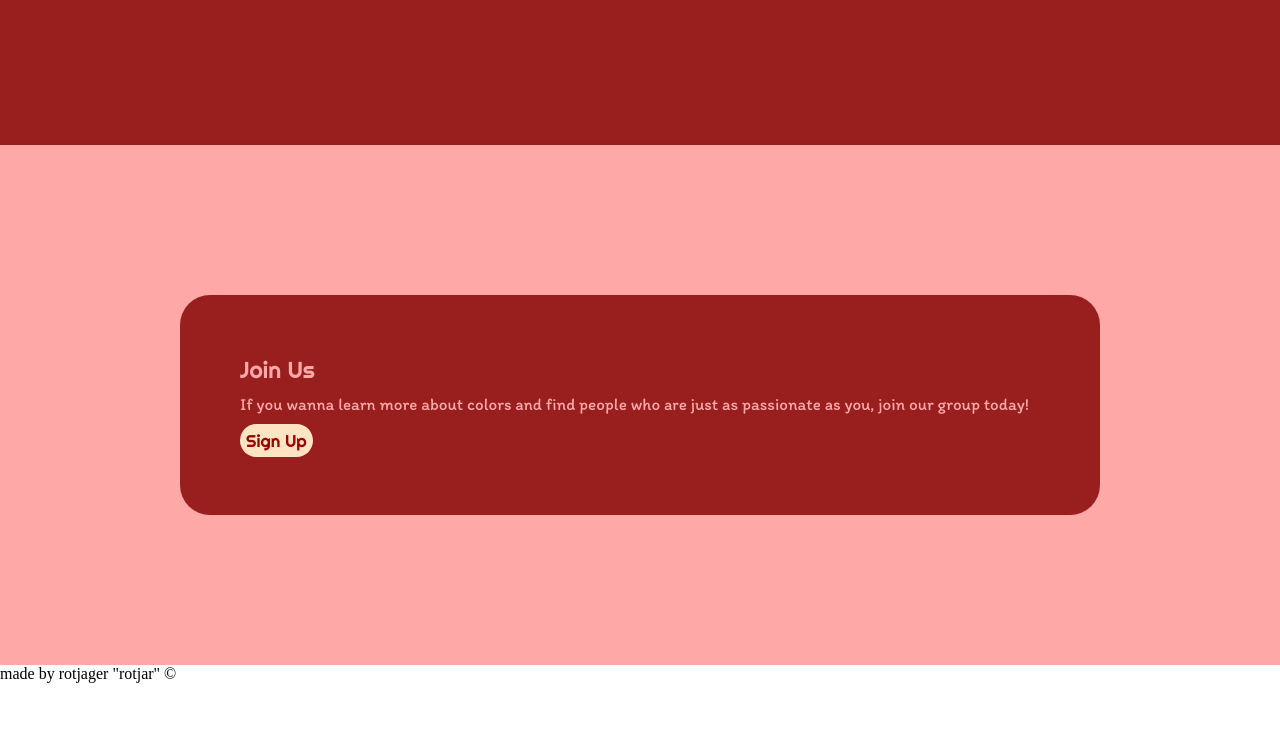
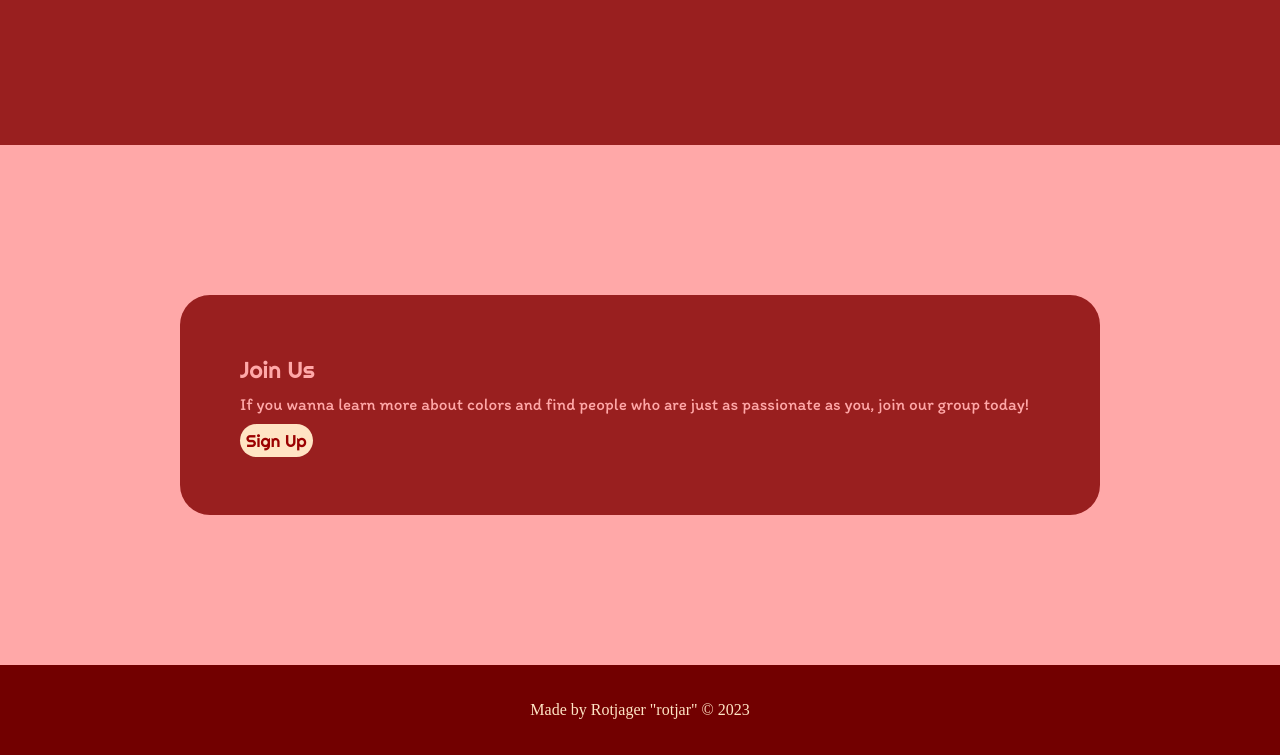
Before and after one commit to rotjar11/landingpage, a plain HTML site: page index.html in a window 1280 px wide. Shown: the part 1706-2461 px from the top of the page. Before the commit the page ends 2389 px from the top, so only its background shows below. Drawn offline with Linux system fonts and the light colour scheme.

Commit message:
Finished footer, now i will do some adjusts on the page like change the favicon and other things, and i will have finished this project

```diff
--- a/index.html
+++ b/index.html
@@ -102,7 +102,7 @@
   </div>
 
   <div class="footer">
-    made by rotjager "rotjar" ©
+    Made by Rotjager "rotjar" © 2023
   </div>
 
 </body>
--- a/styles.css
+++ b/styles.css
@@ -230,3 +230,17 @@ a{
 .button2:hover{
     transform: scale(1.1);
 }
+
+/* footer */
+
+.footer {
+    display: flex;
+    flex-direction: column;
+    background-color: rgb(114, 0, 0);
+    height: 90px;
+    color:bisque;
+    justify-content: center;
+    align-items: center;
+    font-size: 16px;
+    font-family: 'Times New Roman', Times, serif;
+}
```
